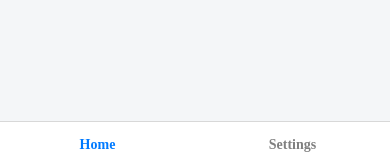
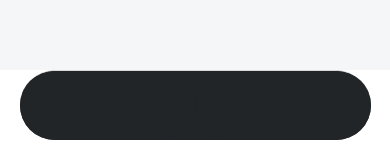
Before and after one commit to vxnshK/PracticeTravelApp, a React Native app: screen / in a window 390 px wide. Shown: the part 674-841 px from the top of the page. Built offline with nearby package versions, Linux system fonts and the light colour scheme.

Commit message:
init new react-native-vector-icons/ionicons

```diff
--- a/App.tsx
+++ b/App.tsx
@@ -1,42 +1,81 @@
 import React from 'react';
-import {SafeAreaProvider} from 'react-native-safe-area-context';
-import {NavigationContainer} from '@react-navigation/native';
-import {createBottomTabNavigator} from '@react-navigation/bottom-tabs';
+import { SafeAreaProvider } from 'react-native-safe-area-context';
+import { NavigationContainer } from '@react-navigation/native';
+import { createBottomTabNavigator } from '@react-navigation/bottom-tabs';
+import { TouchableWithoutFeedback, View } from 'react-native';
+import { GestureHandlerRootView } from 'react-native-gesture-handler';
 
 import HomeScreen from './src/screens/HomeScreen';
 import SettingsScreen from './src/screens/SettingsScreen';
-import {StyleSheet, TouchableWithoutFeedback, View} from 'react-native';
-import {GestureHandlerRootView} from 'react-native-gesture-handler';
 
 const Tab = createBottomTabNavigator();
 
 function App() {
   return (
     <SafeAreaProvider>
-      <GestureHandlerRootView>
+      <GestureHandlerRootView style={{ flex: 1 }}>
         <NavigationContainer>
           <Tab.Navigator
             screenOptions={{
               headerShown: false,
+              tabBarShowLabel: false,
+              tabBarActiveTintColor: '#212528',
+              tabBarInactiveTintColor: 'gray',
+              tabBarInactiveBackgroundColor: '#212528',
+              tabBarStyle: {
+                borderRadius: 100,
+                backgroundColor: '#212528',
+                marginLeft: 'auto',
+                marginRight: 'auto',
+                marginBottom: 30,
+                width: '90%',
+                height: 70,
+              },
               tabBarLabelStyle: {
                 fontSize: 14,
                 fontWeight: '600',
                 fontFamily: 'Gotham Medium',
-                marginTop: 15,
               },
-              tabBarActiveTintColor: '#007aff',
-              tabBarInactiveTintColor: 'gray',
-              tabBarIconStyle: {
-                display: 'none',
+              tabBarButton: ({ onPress, children, accessibilityState }) => {
+                const isSelected = accessibilityState?.selected;
+
+                return (
+                  <TouchableWithoutFeedback onPress={onPress}>
+                    <View
+                      style={{
+                        flex: 1,
+                        alignItems: 'center',
+                        justifyContent: 'center',
+                        backgroundColor: isSelected ? '#ffffff' : '#212528',
+                        borderRadius: 100,
+                        padding: 10,
+                      }}
+                    >
+                      {children}
+                    </View>
+                  </TouchableWithoutFeedback>
+                );
               },
-              tabBarButton: props => (
-                <TouchableWithoutFeedback onPress={props.onPress}>
-                  <View style={{flex: 1}}>{props.children}</View>
-                </TouchableWithoutFeedback>
-              ),
-            }}>
-            <Tab.Screen name="Home" component={HomeScreen} />
-            <Tab.Screen name="Settings" component={SettingsScreen} />
+            }}
+          >
+            <Tab.Screen
+              name="Home"
+              component={HomeScreen}
+              options={{
+                tabBarIcon: ({ color, size }) => (
+                  <></>
+                ),
+              }}
+            />
+            <Tab.Screen
+              name="Settings"
+              component={SettingsScreen}
+              options={{
+                tabBarIcon: ({ color, size }) => (
+                  <></>
+                ),
+              }}
+            />
           </Tab.Navigator>
         </NavigationContainer>
       </GestureHandlerRootView>
--- a/package.json
+++ b/package.json
@@ -11,6 +11,7 @@
   },
   "dependencies": {
     "@react-native-vector-icons/common": "^11.0.0",
+    "@react-native-vector-icons/ionicons": "^7.4.0",
     "@react-navigation/bottom-tabs": "^7.3.10",
     "@react-navigation/native": "^7.1.6",
     "@react-navigation/stack": "^7.2.10",
```
Also changed, not shown: 1 other file (tests, documents, lock files or other folders).
